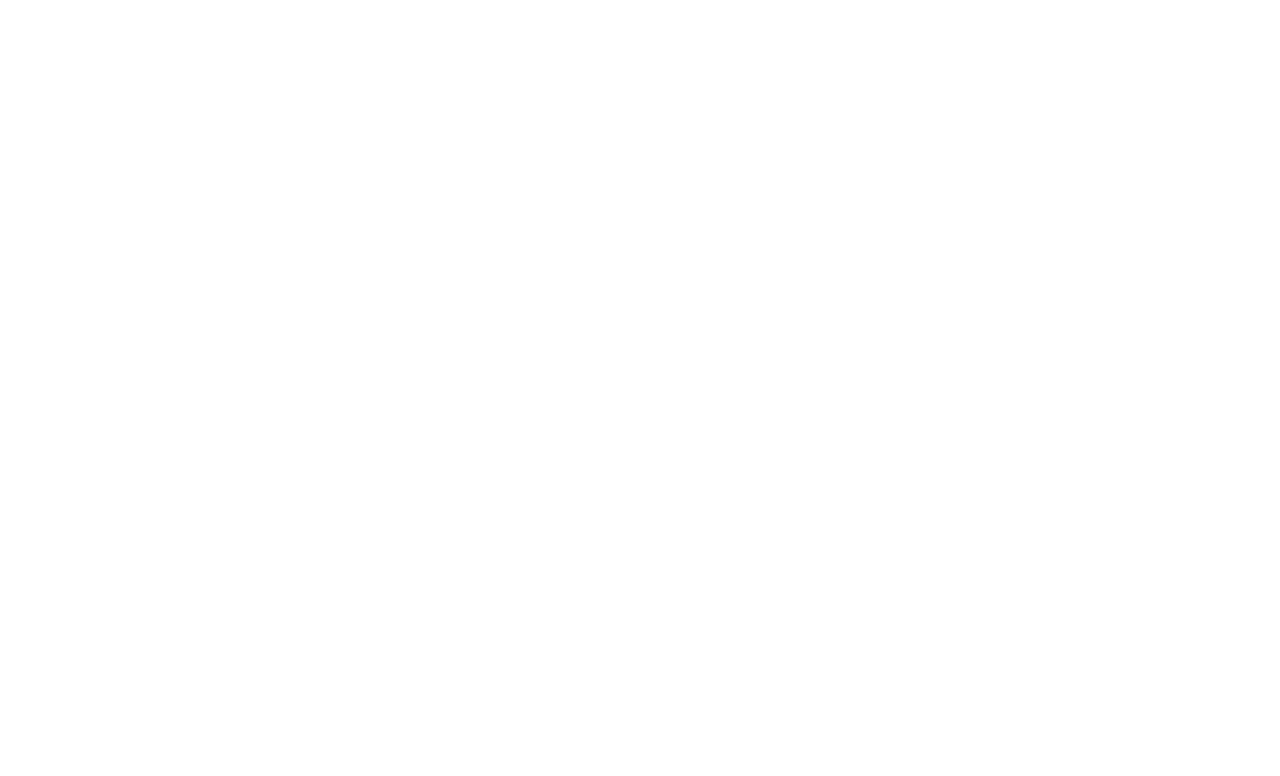
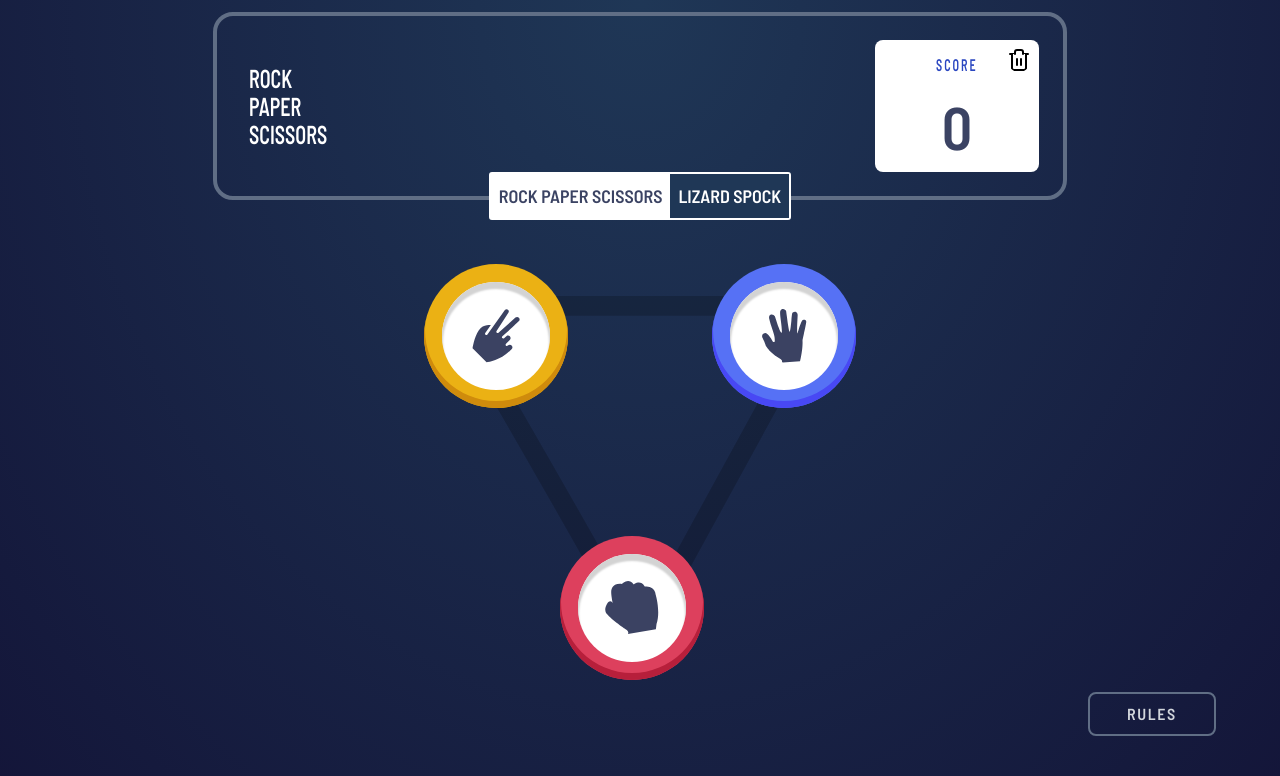
Before and after one commit to aalekhpatel07/rpsls, a plain HTML site: page index.html in a window 1280 px wide. Drawn offline with Linux system fonts and the light colour scheme; the site is published under a folder, as on GitHub Pages, so addresses that start at the root find nothing.

Commit message:
Refactor to relative paths.

```diff
--- a/index.html
+++ b/index.html
@@ -8,15 +8,15 @@
 	<meta name="viewport" content="width=device-width, initial-scale=1.0">
 
 	<title>RPSLS | Rock Paper Scissors Lizard Spock</title>
-	<link rel="apple-touch-icon" sizes="180x180" href="/apple-touch-icon.png">
-	<link rel="icon" type="image/png" sizes="32x32" href="/favicon-32x32.png">
-	<link rel="icon" type="image/png" sizes="16x16" href="/favicon-16x16.png">
+	<link rel="apple-touch-icon" sizes="180x180" href="./apple-touch-icon.png">
+	<link rel="icon" type="image/png" sizes="32x32" href="./favicon-32x32.png">
+	<link rel="icon" type="image/png" sizes="16x16" href="./favicon-16x16.png">
 	<link rel="manifest" href="/site.webmanifest">
-	<link rel='stylesheet' href='/global.css'>
-	<link rel='stylesheet' href='/build/bundle.css'>
+	<link rel='stylesheet' href='./global.css'>
+	<link rel='stylesheet' href='./build/bundle.css'>
 	<link rel="preconnect" href="https://fonts.gstatic.com">
 	<link href="https://fonts.googleapis.com/css2?family=Barlow+Semi+Condensed:wght@600&family=Barlow:wght@600;700&display=swap" rel="stylesheet">
-	<script defer src='/build/bundle.js'></script>
+	<script defer src='./build/bundle.js'></script>
 </head>
 <body>
 </body>
```
